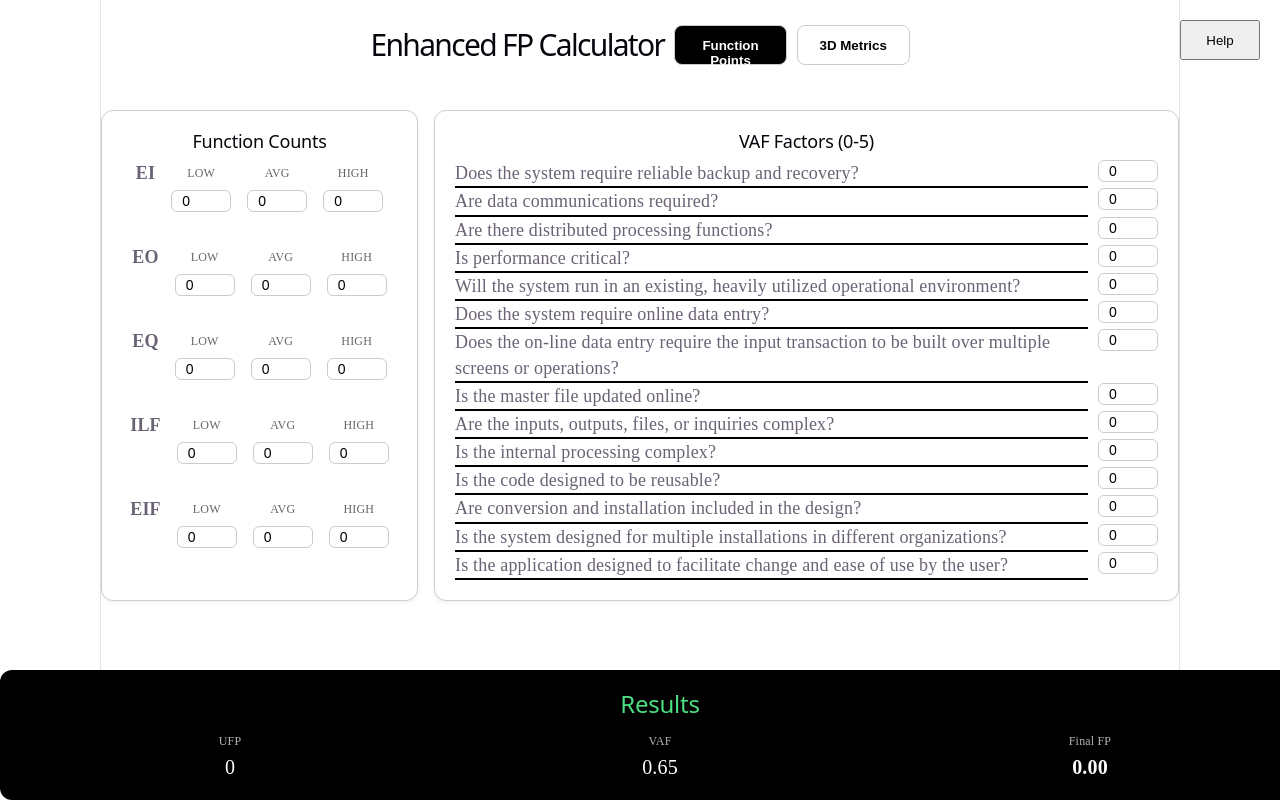
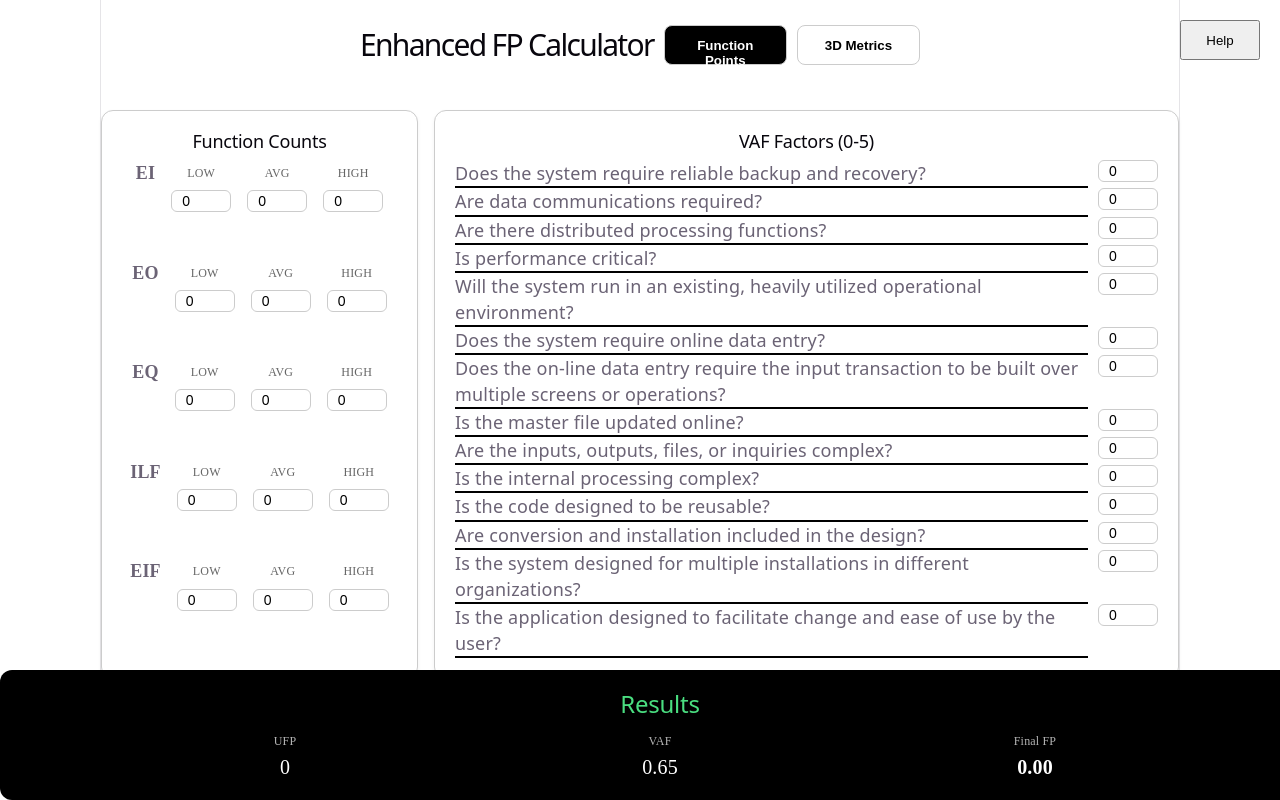
Before and after one commit to amat-49/FP-calculator, a React (Vite) app: page / in a window 1280 px wide. Built offline with nearby package versions, Linux system fonts and the light colour scheme.

Commit message:
got invalid inputs to display a message in the results div and got the results to be actually centered

```diff
--- a/src/App.jsx
+++ b/src/App.jsx
@@ -100,7 +100,10 @@ export default function FPCalculator() {
   };
 
   const calculate = () => {
-    if (!canCalculate) return;
+    if (!canCalculate) {
+      setResult({ type: "Invalid" });
+      return;
+    }
     let ufp = 0;
     for (let type in inputs) {
       for (let level in inputs[type]) {
@@ -174,7 +177,7 @@ export default function FPCalculator() {
       </dialog>
 
       <button id="HelpButton" onClick={() => openHelp()} >Help</button>
-      <div style={{ margin: "0 auto", display: "flex", flexDirection: "row", width: "50%", alignItems: "center", gap: "10px", marginBottom: "20px" }}>
+      <div style={{ margin: "0 auto", display: "flex", flexDirection: "row", width: "50%", minWidth: "560px", alignItems: "center", gap: "10px", marginBottom: "20px" }}>
         <h1 style={{ textAlign: "center" }}>Enhanced FP Calculator</h1>
         {["FP", "3D"].map(m => (
           <button
@@ -222,13 +225,6 @@ export default function FPCalculator() {
               <Card id='FPRatingsSection'>
                 <h2 style={{ fontSize: "18px", marginTop: "0" }}>VAF Factors (0-5)</h2>
                 {!isVAFValid && <p style={{ color: "#ff4d4d", fontSize: "13px", fontWeight: "bold" }}>Factors must be between 0 and 5</p>}
-
-                  {/* <div style={{display: "flex", flexDirection: "column", gap: "10px", flexBasis: "780px", flexGrow: 1}}>
-                    {vafPrompts.map((prompt, i) => (
-
-                    ))}
-                  </div> */}
-
                   <div style={{display: "flex", flexDirection: "column", gap: "0px"}}>
                     {vafFactors.map((val, i) => (
                       <div key={i} className='VAFRow' style={{display: "flex", flexDirection: "row", gap: "10px"}}>
@@ -269,25 +265,39 @@ export default function FPCalculator() {
       )}
 
       {result && (
-        <div id="Results" style={{ padding: "20px", background: "#000", color: "#fff", borderRadius: "12px" }}>
+        <div id="Results" style={{ display: "flex", flexDirection: "column", alignContent: "center", alignItems: "center", padding: "20px", background: "#000", color: "#fff", borderRadius: "12px" }}>
           <h2 style={{ marginTop: "0", color: "#4ade80" }}>Results</h2>
-          <div style={{ display: "grid", gridTemplateColumns: "1fr 1fr 1fr", gap: "10px" }}>
-            {result.type === "FP" ? (
-              <>
-                <div><label style={{ fontSize: "12px", opacity: 0.7 }}>UFP</label><div style={{ fontSize: "20px" }}>{result.ufp}</div></div>
-                <div><label style={{ fontSize: "12px", opacity: 0.7 }}>VAF</label><div style={{ fontSize: "20px" }}>{result.vaf}</div></div>
-                <div><label style={{ fontSize: "12px", opacity: 0.7 }}>Final FP</label><div style={{ fontSize: "20px", fontWeight: "bold" }}>{result.fp}</div></div>
-              </>
-            ) : (
-              <>
-                <div><label style={{ fontSize: "12px", opacity: 0.7 }}>Functional</label><div style={{ fontSize: "20px" }}>{result.enhancedResult.functional}</div></div>
-                <div><label style={{ fontSize: "12px", opacity: 0.7 }}>Technical</label><div style={{ fontSize: "20px" }}>{result.enhancedResult.technical}</div></div>
-                <div><label style={{ fontSize: "12px", opacity: 0.7 }}>Performance</label><div style={{ fontSize: "20px" }}>{result.enhancedResult.performance}</div></div>
-              </>
-            )}
+          <div style={{ maxWidth: "100%", display: "flex", flexDirection: "row", justifyContent: "center", justifyItems: "stretch", gap: "25vw", flexWrap: "nowrap" }}>
+            {showResult(result)}
           </div>
         </div>
       )}
     </>
   );
 }
+
+function showResult(result) {
+  if (result.type === "FP") {
+    return (
+      <>
+        <div style={{flex: "0 0 55px"}}><label style={{ fontSize: "12px", opacity: 0.7 }}>UFP</label><div style={{ fontSize: "20px" }}>{result.ufp}</div></div>
+        <div style={{flex: "0 0 55px"}}><label style={{ fontSize: "12px", opacity: 0.7 }}>VAF</label><div style={{ fontSize: "20px" }}>{result.vaf}</div></div>
+        <div style={{flex: "0 0 55px"}}><label style={{ fontSize: "12px", opacity: 0.7 }}>Final FP</label><div style={{ fontSize: "20px", fontWeight: "bold" }}>{result.fp}</div></div>
+      </>
+    );
+  } else if (result.type === "3D") {
+    return (
+      <>
+        <div style={{flex: "0 0 55px"}}><label style={{ fontSize: "12px", opacity: 0.7 }}>Functional</label><div style={{ fontSize: "20px" }}>{result.enhancedResult.functional}</div></div>
+        <div style={{flex: "0 0 55px"}}><label style={{ fontSize: "12px", opacity: 0.7 }}>Technical</label><div style={{ fontSize: "20px" }}>{result.enhancedResult.technical}</div></div>
+        <div style={{flex: "0 0 55px"}}><label style={{ fontSize: "12px", opacity: 0.7 }}>Performance</label><div style={{ fontSize: "20px" }}>{result.enhancedResult.performance}</div></div>
+      </>
+    );
+  } else {
+    return (
+      <>
+        <div><p>Cannot display results with invalid inputs!</p></div>
+      </>
+    );
+  }
+}
--- a/src/index.css
+++ b/src/index.css
@@ -1,3 +1,7 @@
+p {
+  font-family: var(--heading);
+}
+
 #FPInputsContainer {
   display: flex;
   flex-direction: row;
```
